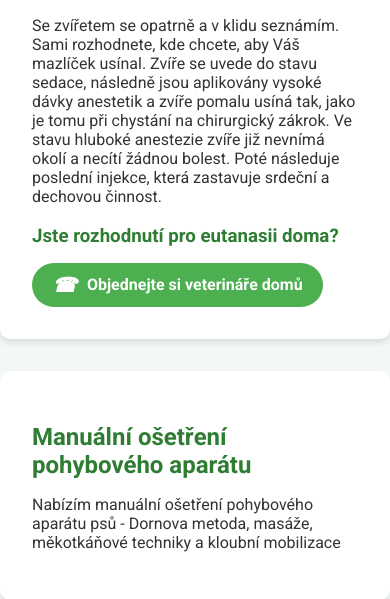
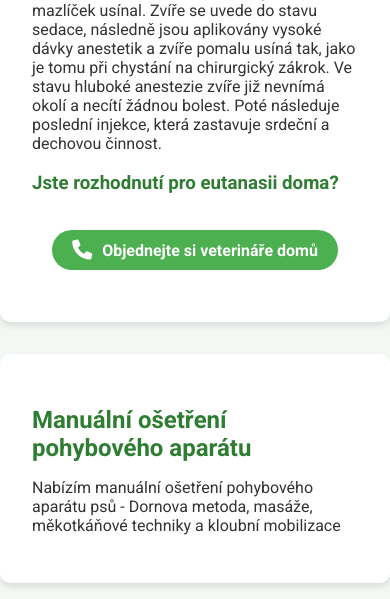
Before and after one commit to VitaPhoneCZ/veterina, a PHP site: page /sluzby.html in a window 390 px wide. Shown: the part 3965-4564 px from the top of the page. Run offline with PHP 8.4, Linux system fonts and the light colour scheme.

Commit message:
mobil skoro hotovo

```diff
--- a/kontakt.html
+++ b/kontakt.html
@@ -26,7 +26,7 @@
             <p>MVDr. Bc. Zuzana Juřičková</p>
             <p>Telefon: +420 775 938 444</p>
             <p>Email: jurickova.zu@seznam.cz</p>
-            <p>Pracovní doba: dle tel. domluvy (8:00-18:00), příplatek za víkend a státní svátky viz<a href="cenik.html">ceník</a></p>
+            <p>Pracovní doba: dle tel. domluvy (8:00-18:00), příplatek za víkend a státní svátky viz <a href="cenik.html">ceník</a></p>
             <p>Lokalita: Plzeň a okolí </p>
         </div>
     <footer>
--- a/sluzby.html
+++ b/sluzby.html
@@ -28,16 +28,6 @@
         <h3 onclick="scrollToEuthanasia()" class="preklik">Eutanasie v domácím prostředí</h3>
         <h3 onclick="scrollToAparat()" class="preklik">Manuální ošetření pohybového aparátu</h3>
     </div>
-    <div class="tabulka">
-        <h3>Prevence:</h3>
-        <ul>
-            <li>klinické vyšetření</li>
-            <li>vakcinace psů, koček, drobných savců</li>
-            <li>antiparazitátní program, pomoc při výběru vhodného antiparazitika</li>
-            <li>úprava drápků</li>
-            <li>ošetření paranálních váčků</li>
-        </ul>
-    </div>
     <div class="slideshow-container">
         <div class="slideshow">
             <img src="pes_drapy-min.jpg" loading="lazy" alt="Obrázek 1">
@@ -50,6 +40,16 @@
         </div>
         <button class="arrow left">&#10094;</button>
         <button class="arrow right" id="prevence">&#10095;</button>
+    </div>
+    <div class="tabulka">
+        <h3>Prevence:</h3>
+        <ul>
+            <li>klinické vyšetření</li>
+            <li>vakcinace psů, koček, drobných savců</li>
+            <li>antiparazitární program, pomoc při výběru vhodného antiparazitika</li>
+            <li>úprava drápků</li>
+            <li>ošetření paranálních váčků</li>
+        </ul>
     </div>
 
     <div class="tabulka">
@@ -115,9 +115,13 @@
         <h3>Průběh eutanasie</h3>
         <p>Se zvířetem se opatrně a v klidu seznámím. Sami rozhodnete, kde chcete, aby Váš mazlíček usínal. Zvíře se uvede do stavu sedace, následně jsou aplikovány vysoké dávky anestetik a zvíře pomalu usíná tak, jako je tomu při chystání na chirurgický zákrok. Ve stavu hluboké anestezie zvíře již nevnímá okolí a necítí žádnou bolest. Poté následuje poslední injekce, která zastavuje srdeční a dechovou činnost. </p>
         <h3>Jste rozhodnutí pro eutanasii doma?</h3>
-        <a href="kontakt.html" class="call-link">
-            <i class="phone-icon">&#9742;</i> Objednejte si veterináře domů
-        </a>
+        <div class="parent-container">
+            <link href="https://cdnjs.cloudflare.com/ajax/libs/font-awesome/6.0.0-beta3/css/all.min.css" rel="stylesheet">
+            <a href="kontakt.html" class="call-link">
+                <i class="fas fa-phone"></i> Objednejte si veterináře domů
+            </a>
+
+        </div>
     </div>
     <div class="tabulka">
         <h2 id="aparat" >Manuální ošetření pohybového aparátu</h3>
--- a/styles.css
+++ b/styles.css
@@ -228,26 +236,47 @@ footer {
     text-align: center;
 }
 
+.parent-container {
+    display: flex;
+    justify-content: center; /* Zarovná na střed horizontálně */
+    align-items: center; /* Zarovná na střed vertikálně */
+}
+
 .call-link {
     display: inline-flex;
     align-items: center;
     justify-content: center;
-    background-color: #4CAF50; /* Zelená barva */
+    background-color: #4CAF50;
     color: white;
     padding: 10px 20px;
-    border-radius: 30px; /* Oválný rámeček */
+    border-radius: 30px;
     text-decoration: none;
     font-size: 16px;
     font-weight: bold;
+    margin: 20px auto;
 }
+
+.phone-icon {
+    display: inline-block;
+    width: 20px;
+    height: 20px;
+    background-color: white;
+    -webkit-mask: url('phone-icon.svg') no-repeat center;
+    mask: url('phone-icon.svg') no-repeat center;
+    -webkit-mask-size: contain;
+    mask-size: contain;
+    margin-right: 10px;
+    padding-left: 10px;
+}
+.call-link i {
+    margin-right: 10px;
+    font-size: 20px;
+}
+
+
 
 .call-link:hover {
     background-color: #45a049; /* Tmavší zelená při najetí */
-}
-
-.phone-icon {
-    margin-right: 10px; /* Mezera mezi ikonou a textem */
-    font-size: 20px; /* Velikost ikony */
 }
 
 
```
Also changed, not shown: other parts of styles.css (+26 -18 lines), index.html (+6 -6 lines), pes-min.jpg, pes_drapy-min.jpg, pes_zuby+zuzka-min.jpg, 4 other files.
